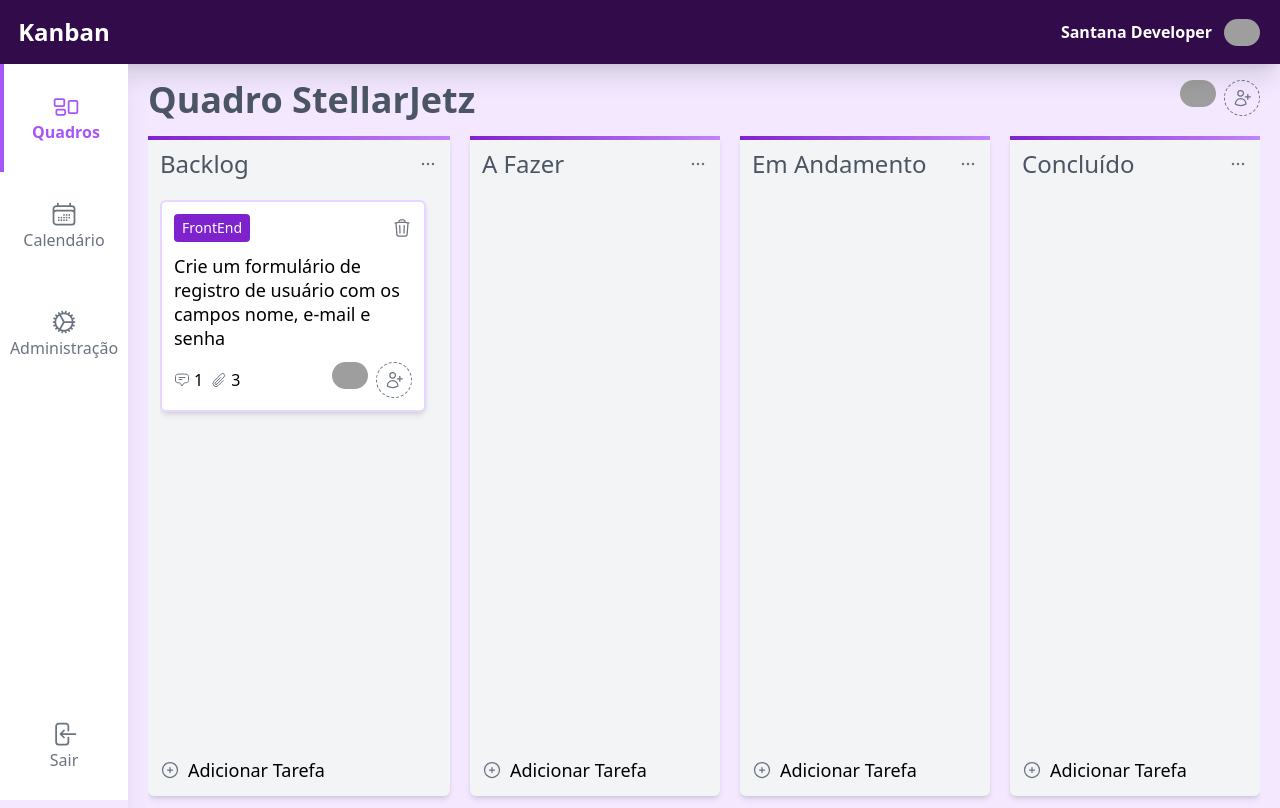
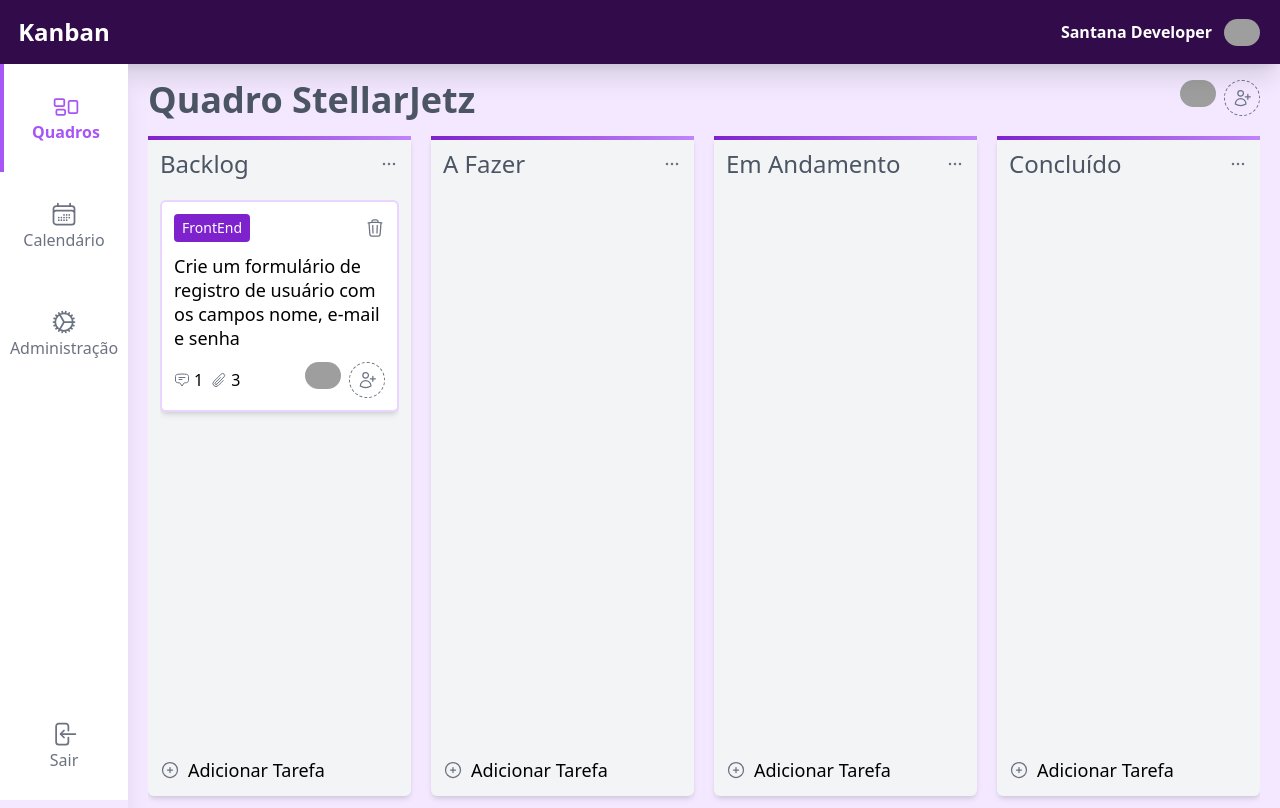
Before and after one commit to SantanaDeveloper/quadro-kanban-reactjs, a Next.js app: page / in a window 1280 px wide. Built offline with nearby package versions, Linux system fonts and the light colour scheme; grey boxes are pictures that could not be loaded.

Commit message:
Ajuste quadro

```diff
--- a/src/app/components/Card/CardItem.tsx
+++ b/src/app/components/Card/CardItem.tsx
@@ -35,7 +35,7 @@ function CardItem({ data, droptask, index }: TaskProps) {
           ref={provided.innerRef}
           {...provided.draggableProps}
           {...provided.dragHandleProps}
-          className="bg-white rounded-md p-3 mt-3 mr-3 border-solid border-2 border-purple-200 shadow-md"
+          className="bg-white rounded-md p-3 mt-3 border-solid border-2 border-purple-200 shadow-md"
         >
           <div className="flex justify-between">
             <span className="bg-purple-700 px-2 py-1 rounded text-white text-sm">
--- a/src/app/page.tsx
+++ b/src/app/page.tsx
@@ -162,7 +162,7 @@ export default function Home() {
                 return (
                   <div
                     key={board.boardName}
-                    className="flex-grow flex-basis-0 min-w-[250px]"
+                    className="w-full"
                   >
                     <Droppable droppableId={Bindex.toString()}>
                       {(provided, snapshot) => (
```
